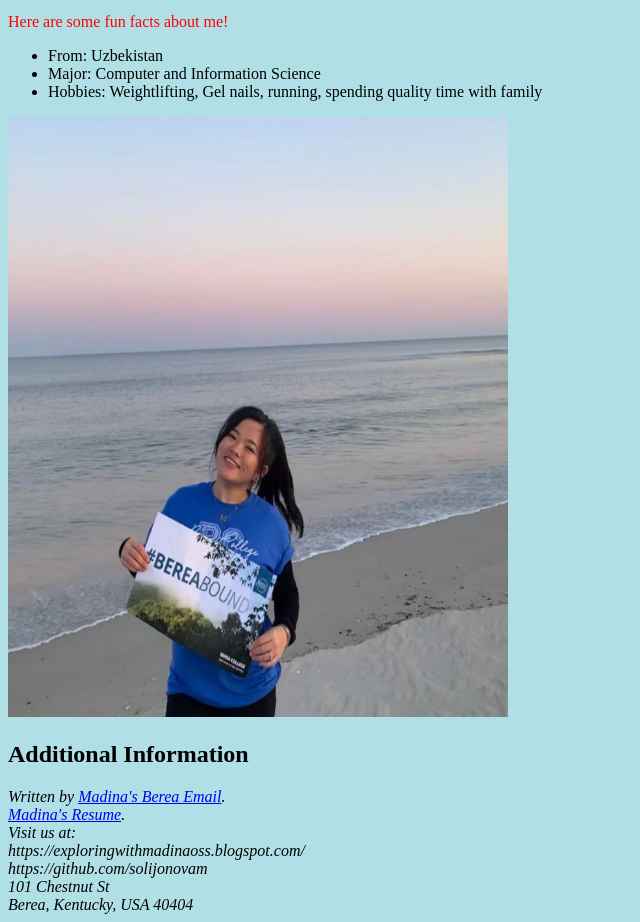
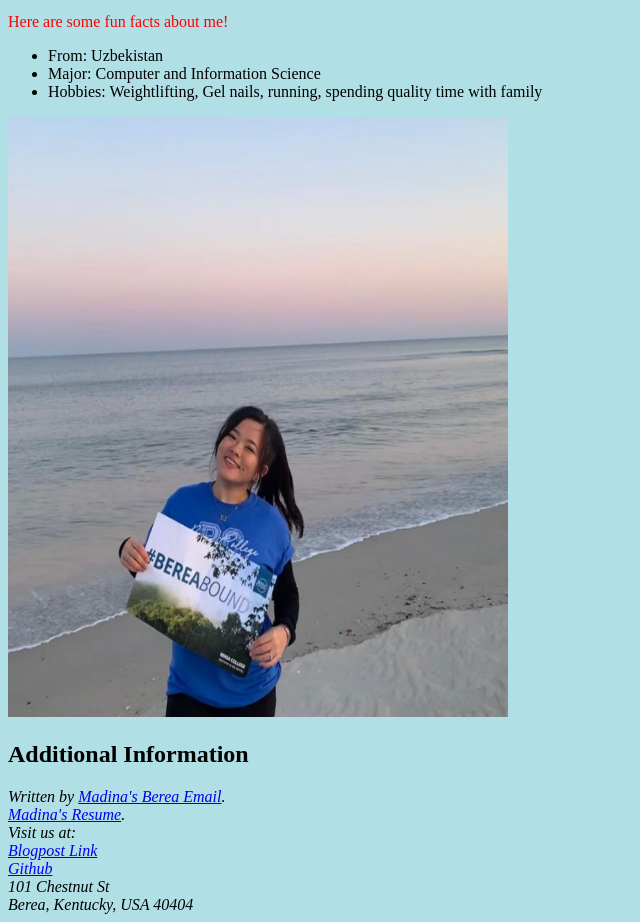
Before and after one commit to solijonovam/github.io, a plain HTML site: page index.html in a window 1280 px wide. Shown: the part 101-1023 px from the top of the page, without its empty margins (0-640 px from the left). Drawn offline with Linux system fonts and the light colour scheme.

Commit message:
made the email and github links clickable

```diff
--- a/index.html
+++ b/index.html
@@ -26,8 +26,8 @@
 Written by <a href="mailto:solijonovam@berea.edu">Madina's Berea Email</a>.<br>
 <a href="assets/Madinabonu SoliGST 110A Resume.pdf" targer="_blank"> Madina's Resume</a>. <br>
 Visit us at:<br>
-https://exploringwithmadinaoss.blogspot.com/<br>
-https://github.com/solijonovam<br>
+<a href="https://exploringwithmadinaoss.blogspot.com/" >Blogpost Link </a><br>
+<a href="https://github.com/solijonovam">Github</a><br>
 101 Chestnut St<br>
 Berea, Kentucky, USA 40404 <br>
 </address>
```
